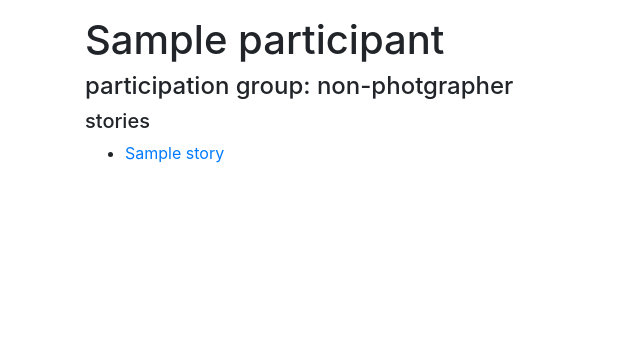
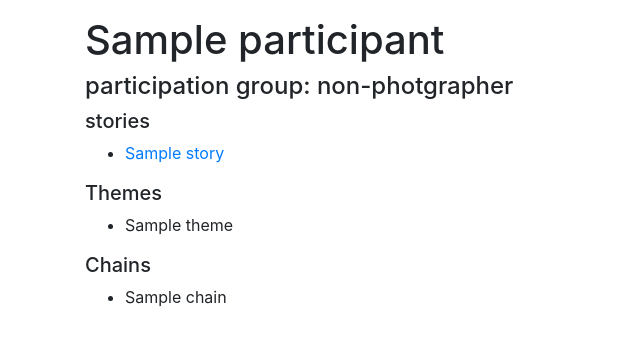
Before and after one commit to juliabiro/confabulations_v3, a Django app: page /participant/1/ in a window 1280 px wide. Shown: the part 208-554 px from the top of the page, without its empty margins (0-640 px from the left). Run offline with Django 3.2, Linux system fonts and the light colour scheme; a user stored in the database is signed in; tables that the repository leaves empty hold one stand-in row (values such as "Sample post"); some libraries are stand-ins or nearby versions.

Commit message:
get themes and chains

```diff
--- a/confabulation/views/participant_views.py
+++ b/confabulation/views/participant_views.py
@@ -1,7 +1,7 @@
 from django.shortcuts import render
 from django.conf import settings
 from django.shortcuts import redirect
-from ..models import Participant, Story
+from ..models import Participant, Story, Chain, Theme
 from ..utils.s3_helpers import *
 from ..utils. media_helpers import get_story_thumb
 from .context_helpers import setup_page_context
@@ -15,12 +15,27 @@ def participants(request):
     setup_page_context(context)
     return render(request, 'confabulation/participants.html', context)
 
+def get_themes_for_stories(participant_stories):
+     for story in participant_stories:
+         themes = Theme.objects.filter(stories=story)
+         return themes
+
+def get_chains_for_themes(themes):
+    for theme in themes:
+        chains = Chain.objects.filter(themes=theme)
+        return chains
+
 def participant_view(request, participant_id):
     if not request.user.is_authenticated:
         return redirect('%s?next=%s' % (settings.LOGIN_URL, request.path))
 
     participant = Participant.objects.get(pk=participant_id)
     participant_stories = Story.objects.filter(participant__id=participant_id).order_by('name')
-    context = {'participant':participant, 'stories': participant_stories}
+
+    themes = get_themes_for_stories(participant_stories)
+    chains = get_chains_for_themes(themes)
+
+
+    context = {'participant':participant, 'stories': participant_stories, 'themes': themes, 'chains': chains}
     setup_page_context(context)
     return render(request, 'confabulation/participantView.html', context)
--- a/templates/confabulation/participantView.html
+++ b/templates/confabulation/participantView.html
@@ -13,7 +13,27 @@
 <ul>
     {% for s in stories %}
     <li>
-        <a href ="/story/{{ s.id }}/">{{ s.name }} </a></li>
+        <a href ="/story/{{ s.id }}/">{{ s.name }} </a>
+    </li>
+    {% endfor %}
+</ul>
+
+<h5>Themes</h5>
+<ul>
+{% for t in themes %}
+    <li>
+{{t.name}}
+
+    </li>
+    {% endfor %}
+</ul>
+<h5>Chains</h5>
+<ul>
+{% for c in chains %}
+    <li>
+{{c.name}}
+
+    </li>
     {% endfor %}
 </ul>
 {% endif %}
```
